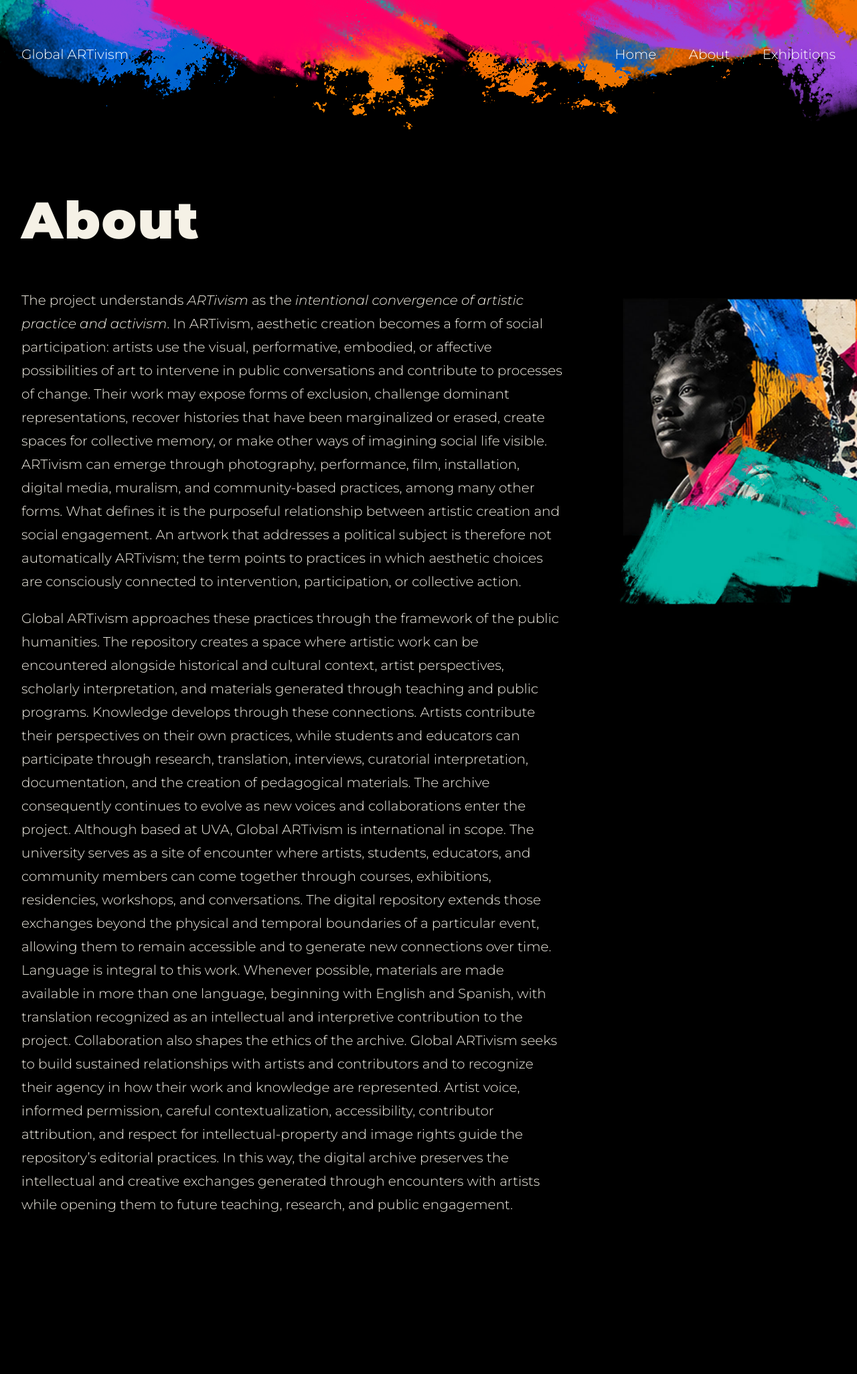
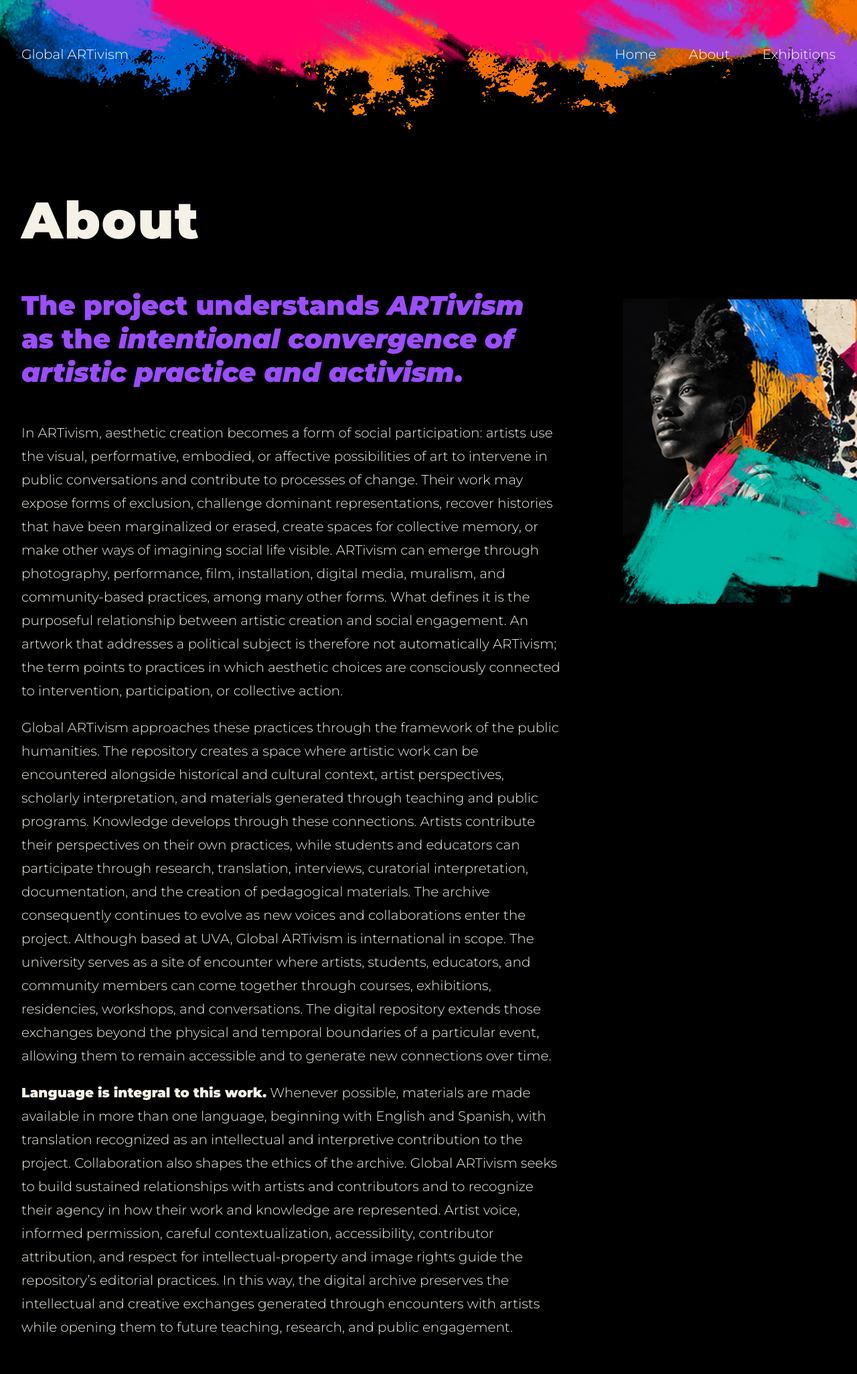
Before and after one commit to globalartivism/globalartivism.github.io, a Jekyll site: the page built from about.html, in a window 1280 px wide. Shown: the whole page at 67% size. Built offline with Jekyll 4.4.1, drawn with Linux system fonts in a browser that asks for light colours; some web fonts are replaced; before the commit the page ends 1868 px from its top, so only the background shows below that.

Commit message:
Adds some typographic interest to the about page.

```diff
--- a/style.css
+++ b/style.css
@@ -121,6 +121,14 @@ img {
     letter-spacing: 2px;
     font-weight: 900;
     line-height: 1;
+}
+
+.about #main p:first-child strong:first-of-type {
+    display:block;
+    font-size: 2.5rem;
+    margin-bottom: 3rem;
+    color: var(--artivism-purple);
+    line-height: 1.25;
 }
 
 #introduction {
```
Also changed, not shown: about.html (+3 -2 lines).
